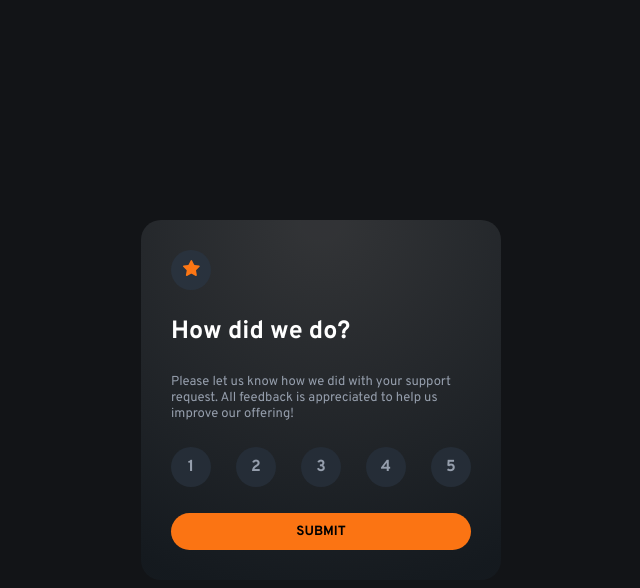
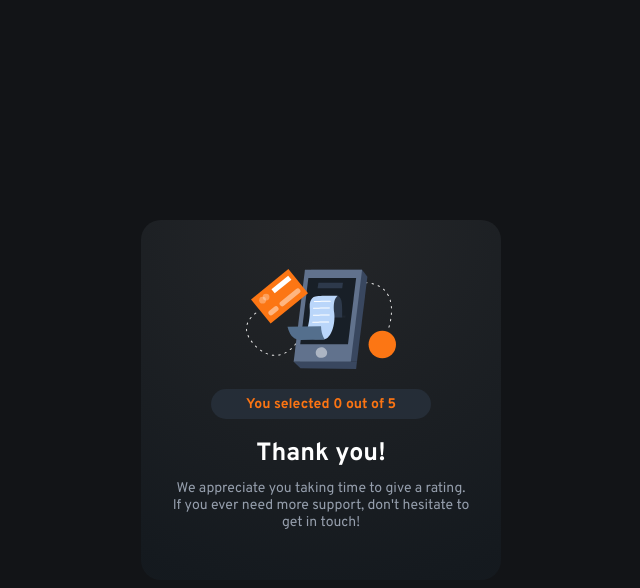
Before and after one commit to wandering-bit/interactive_rating_component, a plain HTML site: page index.html in a window 1280 px wide. Both pictures are taken after a click on the button "SUBMIT". Shown: the whole page, without its empty margins (319-959 px from the left). Drawn offline with Linux system fonts and the light colour scheme.

Commit message:
first submit

```diff
--- a/index.html
+++ b/index.html
@@ -10,42 +10,60 @@
 
 <body>
     <div class="container">
+
+        <div class="submit">
             <div class="stardiv">
                 <img src="icon-star.svg" alt="">
             </div>
+
             <h1>How did we do?</h1>
-        <p>Please let us know how we did with your support request. All feedback is appreciated to help us improve our
+            <p>Please let us know how we did with your support request. All feedback is appreciated to help us improve
+                our
                 offering!</p>
 
             <ul>
                 <li>
-                <div class="number" id ="1" onclick=firstclick(this)>
+                    <div class="number" id="1" onclick=firstclick(this)>
                         <span>1</span>
                     </div>
                 </li>
                 <li>
-                <div class="number" id ="2" onclick=firstclick(this)>
+                    <div class="number" id="2" onclick=firstclick(this)>
                         <span>2</span>
                     </div>
                 </li>
                 <li>
-                <div class="number" id ="3" onclick=firstclick(this)>
+                    <div class="number" id="3" onclick=firstclick(this)>
                         <span>3</span>
                     </div>
                 </li>
                 <li>
-                <div class="number" id ="4" onclick=firstclick(this)>
+                    <div class="number" id="4" onclick=firstclick(this)>
                         <span>4</span>
                     </div>
                 </li>
                 <li>
-                <div class="number" id ="5" onclick=firstclick(this)>
+                    <div class="number" id="5" onclick=firstclick(this)>
                         <span>5</span>
                     </div>
                 </li>
             </ul>
 
-        <button class="btnclass">SUBMIT</button>
+            <button class="btnclass" onclick=btnsubmit()>SUBMIT</button>
+        </div>
+
+        <div class="result">
+            <img class="scoreimg" src="illustration-thank-you.svg" alt="">
+            <div class="score">
+                <span class="scoretext"></span>
+            </div>
+            <div>
+                <h1>Thank you!</h1>
+                <p class="para">We appreciate you taking time to give a rating. If you ever need more support, don't
+                    hesitate to get in touch!</p>
+            </div>
+        </div>
+
     </div>
     <script src="index.js"></script>
 </body>
--- a/index.js
+++ b/index.js
@@ -1,3 +1,6 @@
+
+
+let selection = 0
 
 const firstclick = (element) => {
     console.log(element.id)
@@ -9,4 +12,15 @@ const firstclick = (element) => {
     });
 
     element.classList.add('active')
+    selection = element.id
 }
+
+const btnsubmit = () => {
+    console.log("submitting");
+    console.log("selection",selection)
+    const element = document.querySelector('.result')
+    const spanElement = document.querySelector('.scoretext')
+    element.style.marginRight = '340px'
+    console.log(element)
+    spanElement.textContent = `You selected ${selection} out of 5`
+}
--- a/styles.css
+++ b/styles.css
@@ -9,7 +9,7 @@
 body {
     margin: 0px;
     padding: 0px;
-    background: hsl(216, 12%, 8%);
+    background-color: hsl(216, 12%, 8%);
     display: flex;
     align-items: center;
     height: 100vh;
@@ -19,15 +19,72 @@ body {
 .container {
     width: 300px;
     height: 300px;
-    background-image: radial-gradient(circle at center top, rgba(255, 255, 255, 0.133) 5%, hsl(210, 20%, 10%) 95%);
+    background-image: radial-gradient(circle at center top, rgba(255, 255, 255, 0.074) 5%, hsl(210, 20%, 10%) 95%);
     background-repeat: no-repeat;
     border-radius: 20px;
     padding: 30px;
+    display:flex;
+    flex-direction: row;
+    overflow: hidden;
+    justify-content: center;
+    align-items: center;
+    gap: 40px;
+}
+
+.submit{
     display: flex;
     flex-direction: column;
     justify-content: space-between;
+    height: 100%;
+    width: 300px;
+    flex-shrink: 0;
+    /* background-color: hsl(216, 12%, 8%); */
 }
 
+.result{
+    display: flex;
+    flex-direction: column;
+    justify-content: space-evenly;
+    align-items: center;
+    height: 100%;
+    width: 300px;
+    flex-shrink: 0;
+    margin-right: 340px;
+    /* background: hsl(216, 12%, 8%); */
+    transition-duration: 0.3s;
+    margin-right: -340px;
+}
+
+.scoreimg{
+    width: 150px;
+}
+
+.result h1{
+    text-align: center;
+}
+
+.result .score{
+    background-color: hsl(213, 19%, 18%);
+    border-radius: 20px;
+    text-align: center;
+    padding: 5px 10px;
+    width: 200px;
+}
+
+.result .score span{
+    font-size: 14px;
+    color: hsl(25, 97%, 53%);
+    /* background-color: blue; */
+    padding:0px;
+    margin: 0px;
+}
+
+.result .para{
+    text-align: center;
+    font-size: 14px;
+    width: 300px;
+    margin-top: 10px;
+}
 .stardiv {
     background-color: hsl(213, 19%, 20%);
     border-radius: 50%;
@@ -75,7 +132,7 @@ ul {
 
 .number:hover {
     cursor: pointer;
-    background: hsl(25, 97%, 53%);
+    background-color: hsl(25, 97%, 53%);
 }
 
 .number:hover span {
```
Lines whose indentation alone changed are shown as unchanged.
